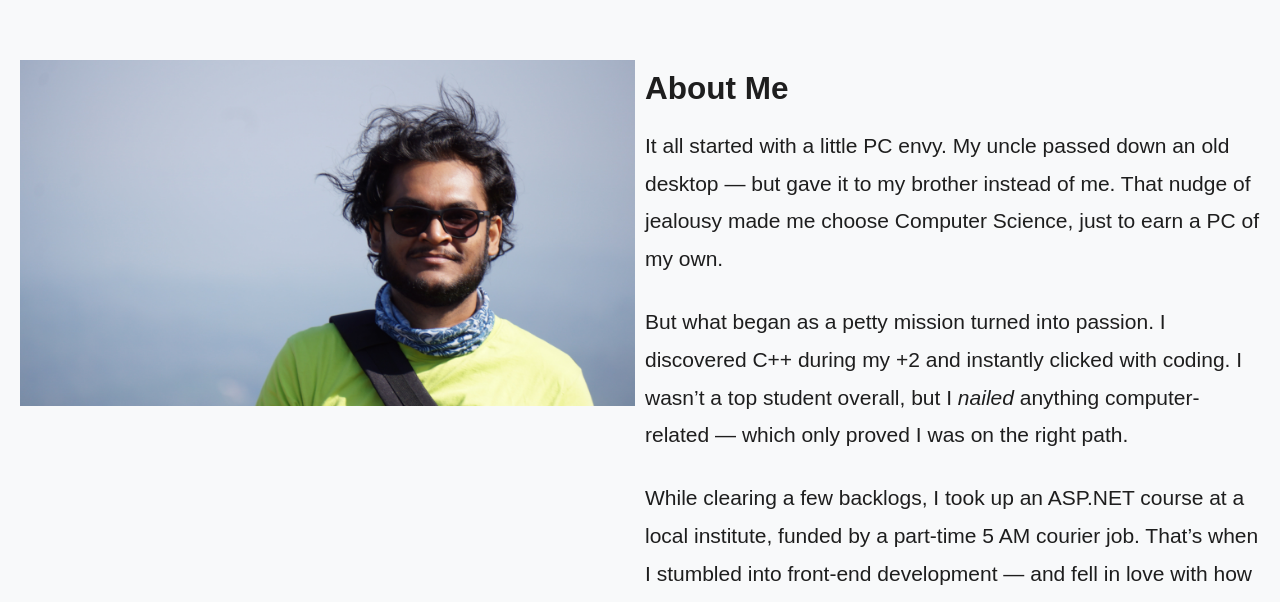
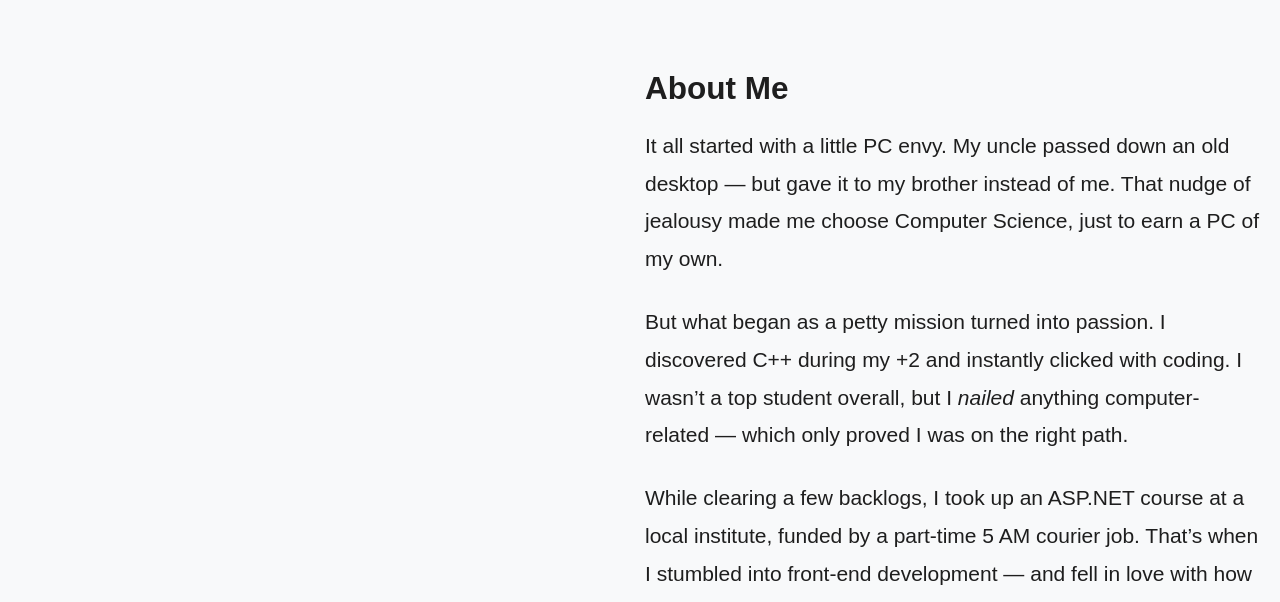
Before and after one commit to jewelmichael/jewelmichael-vite, a React (Vite) app: page /about in a window 1280 px wide. Shown: the part 623-1225 px from the top of the page. Built offline with nearby package versions, Linux system fonts and the light colour scheme.

Commit message:
removed image from about page

```diff
--- a/src/pages/about/About.tsx
+++ b/src/pages/about/About.tsx
@@ -1,6 +1,6 @@
 import React from 'react';
 import style from './About.module.scss'; // Assuming you have a CSS module for styles
-import heroImage from '@/assets/images/photo-01.jpg'
+// import heroImage from '@/assets/images/photo-01.jpg'
 
 const About = () => {
   return (
@@ -22,7 +22,7 @@ const About = () => {
       <section className='is-light-colored'>
         <div className="container grid">
           <div className="col2">
-            <img src={heroImage} alt="" />
+            {/* <img src={heroImage} alt="" /> */}
           </div>
           <div className="col2">
             <h2>About Me</h2>
```
